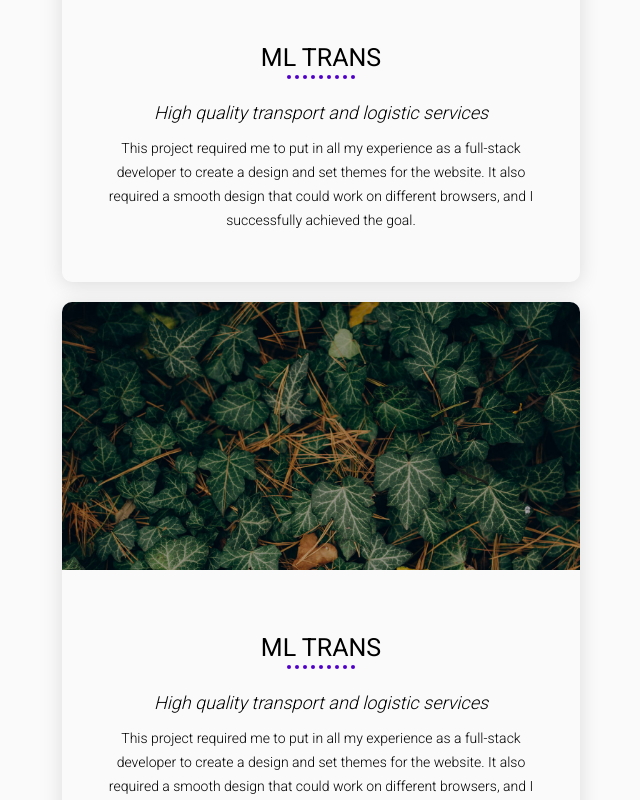
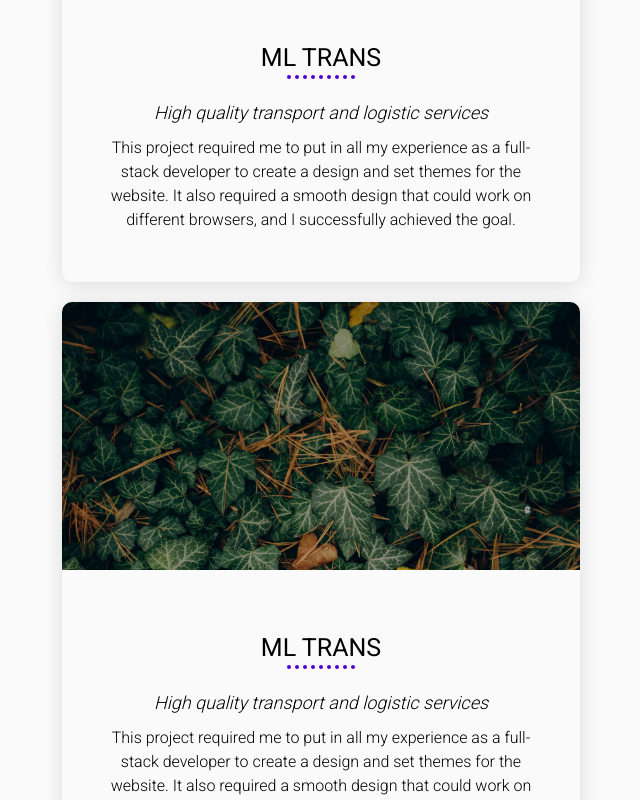
Before and after one commit to zbych232/portfolio, a Vue app in the folder portfolio/: page /#/ in a window 1280 px wide. Shown: the part 2320-3120 px from the top of the page, without its empty margins (34-674 px from the left). Built offline with nearby package versions, Linux system fonts and the light colour scheme.

Commit message:
hover animation problem

```diff
--- a/portfolio/src/views/mainPage.vue
+++ b/portfolio/src/views/mainPage.vue
@@ -76,6 +76,8 @@
               <div class="myProjectsSection__projectItemWrapper text-center">
                 <div
                   class="myProjectsSection__projectItemWrapper__projectItem text-center"
+                  @mouseover="mouseoverOnProjestItem"
+                  @mouseleave="mouseleaveOnProjestItem"
                 >
                   <img :src="projectImage" alt="Rounded Image" />
                   <div
@@ -90,7 +92,7 @@
                       ></div>
                     </div>
                     <h4>High quality transport and logistic services</h4>
-                    <p>
+                    <p id="mouse">
                       This project required me to put in all my experience as a
                       full-stack developer to create a design and set themes for
                       the website. It also required a smooth design that could
@@ -166,6 +168,12 @@ export default {
       } else {
         this.responsive = false;
       }
+    },
+    mouseoverOnProjestItem() {
+      document.getElementById("mouse").style.fontSize = (16*5)/100 + 16 +"px"
+    },
+    mouseleaveOnProjestItem() {
+      document.getElementById("mouse").style.fontSize = "16px";
     },
   },
 };
@@ -251,7 +259,7 @@ export default {
     margin: 20px 0px;
     &__projectItem {
       width: 96%;
-      transition: width 0.3s;
+      transition: width 0s;
       cursor: pointer;
       border-radius: 10px;
       box-shadow: 0 3px 20px 0 rgba(0, 0, 0, 0.12);
@@ -262,7 +270,8 @@ export default {
       }
       &__textSection {
         padding: 40px;
-
+        margin-left: auto;
+        margin-right: auto;
         h3 {
           color: black;
           text-transform: uppercase;
@@ -276,6 +285,7 @@ export default {
         p {
           color: black;
           word-break: keep-all;
+          font-size: 16px;
         }
       }
       .dotsSpacing {
@@ -293,17 +303,7 @@ export default {
       }
     }
     &__projectItem:hover {
-      // animation-name: shadowAndResize;
-      // animation-duration: 0.1s;
-      // animation-fill-mode: forwards;
       width: 100%;
-    }
-    @keyframes shadowAndResize {
-      0% {
-      }
-      100% {
-        width: 100%;
-      }
     }
   }
 }
```
Also changed, not shown: 1 other file (tests, documents, lock files or other folders).
